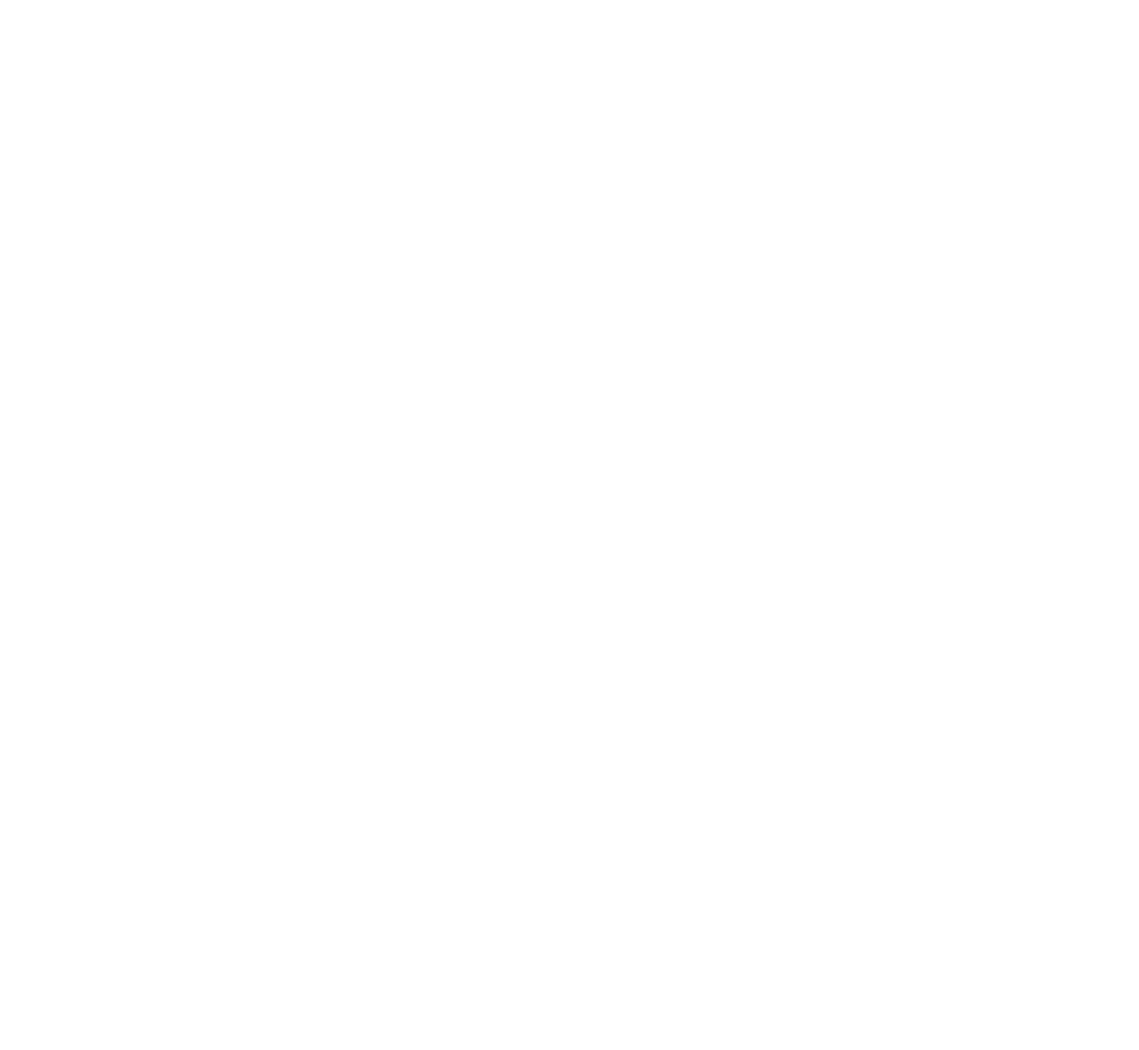
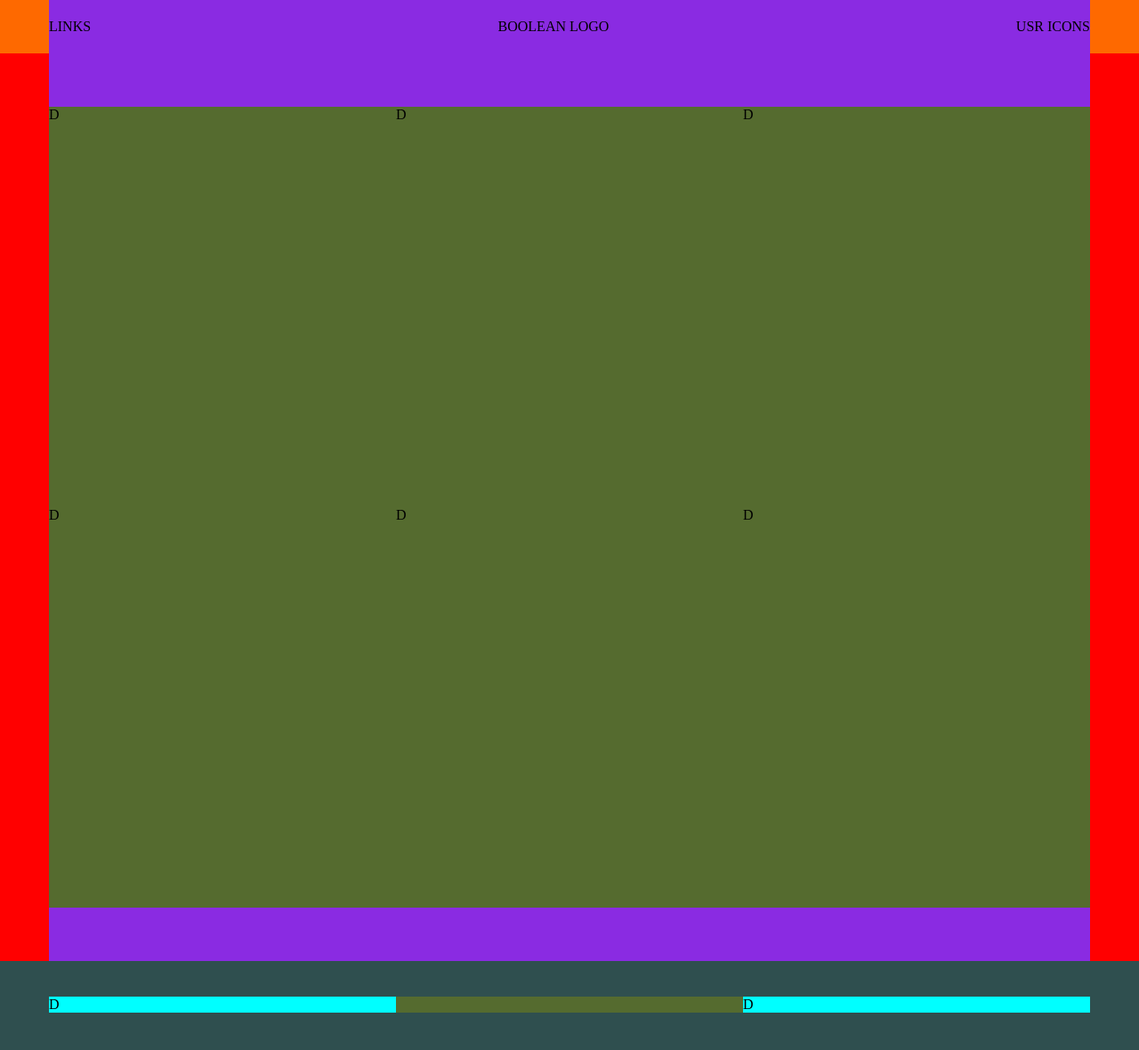
Before and after one commit to mattiamoneta/html-css-boolando, a plain HTML site: page index.html in a window 1280 px wide. Shown: the whole page at 89% size. Before the commit the page ends 800 px from the top, so only its background shows below. Drawn offline with Linux system fonts and the light colour scheme.

Commit message:
Added Blocks

```diff
--- a/css/master.css
+++ b/css/master.css
@@ -0,0 +1,92 @@
+*{
+    padding: 0;
+    margin: 0;
+    box-sizing: border-box;
+}
+
+/* DEBUG */
+
+header.debug{
+    background-color: #FE6900;
+}
+
+main.debug{
+    background-color:red;
+}
+
+.debug .container{
+    background-color: blueviolet;
+}
+
+.debug .row{
+    background-color: darkolivegreen;
+}
+
+main.debug .row .col-1{
+    height: 450px;
+}
+
+footer.debug{
+    background-color: darkslategray;
+    height: 100px;
+}
+
+footer.debug .col-1{
+    background-color: aqua;
+}
+
+/* DEBUG */
+
+
+/* LAYOUT */
+
+.nav-fix{
+    padding-top: 60px;
+}
+
+.container{
+    width: 1170px;
+    margin: auto;
+}
+
+.row{
+    display: flex;
+}
+
+.row.row-wrap{
+    flex-wrap: wrap;
+}
+
+.justify-between{
+    justify-content: space-between;
+}
+
+.col-3{width: calc(100%);}
+.col-2{width: calc(100% / 3 * 2);}
+.col-1{width: calc(100% / 3);}
+
+/* NAVBAR */
+
+header{
+    position: fixed;
+    width: 100%;
+}
+
+.navbar{
+    height: 60px;
+    display: flex;
+    justify-content: space-between;
+    align-items: center;
+}
+
+/* MAIN */
+
+main .container{
+    padding: 60px 0px;
+}
+
+/* FOOTER */
+
+footer{
+    padding: 40px 0px;
+}
--- a/index.html
+++ b/index.html
@@ -17,5 +17,42 @@
 </head>
     <body>
 
+        <header class="debug">
+            <div class="container">
+                <div class="navbar">
+                    <nav class="navbar-nav">
+                        LINKS
+                    </nav>
+
+                    <div class="nav-logo">BOOLEAN LOGO</div>
+
+                    <div class="nav-userarea">USR ICONS</div>
+
+                </div>
+            </div>
+        </header>
+
+        <main class="debug nav-fix">
+           <div class="container">
+                <div class="row row-wrap">
+                    <div class="col-1">D</div>
+                    <div class="col-1">D</div>
+                    <div class="col-1">D</div>
+                    <div class="col-1">D</div>
+                    <div class="col-1">D</div>
+                    <div class="col-1">D</div>
+                </div>
+           </div>
+        </main>
+
+        <footer class="debug">
+            <div class="container">
+                <div class="row justify-between">
+                    <div class="col-1">D</div>
+                    <div class="col-1">D</div>
+                </div>
+            </div>
+        </footer>
+
     </body>
 </html>
```
Also changed, not shown: img/1.webp (added), img/1b.webp (added), img/2.webp (added), img/2b.webp (added), img/3.webp (added), img/3b.webp (added), img/4.webp (added), img/4b.webp (added), img/5.webp (added), img/5b.webp (added), img/6.webp (added), img/6b.webp (added), img/boolean-logo.png (added).
